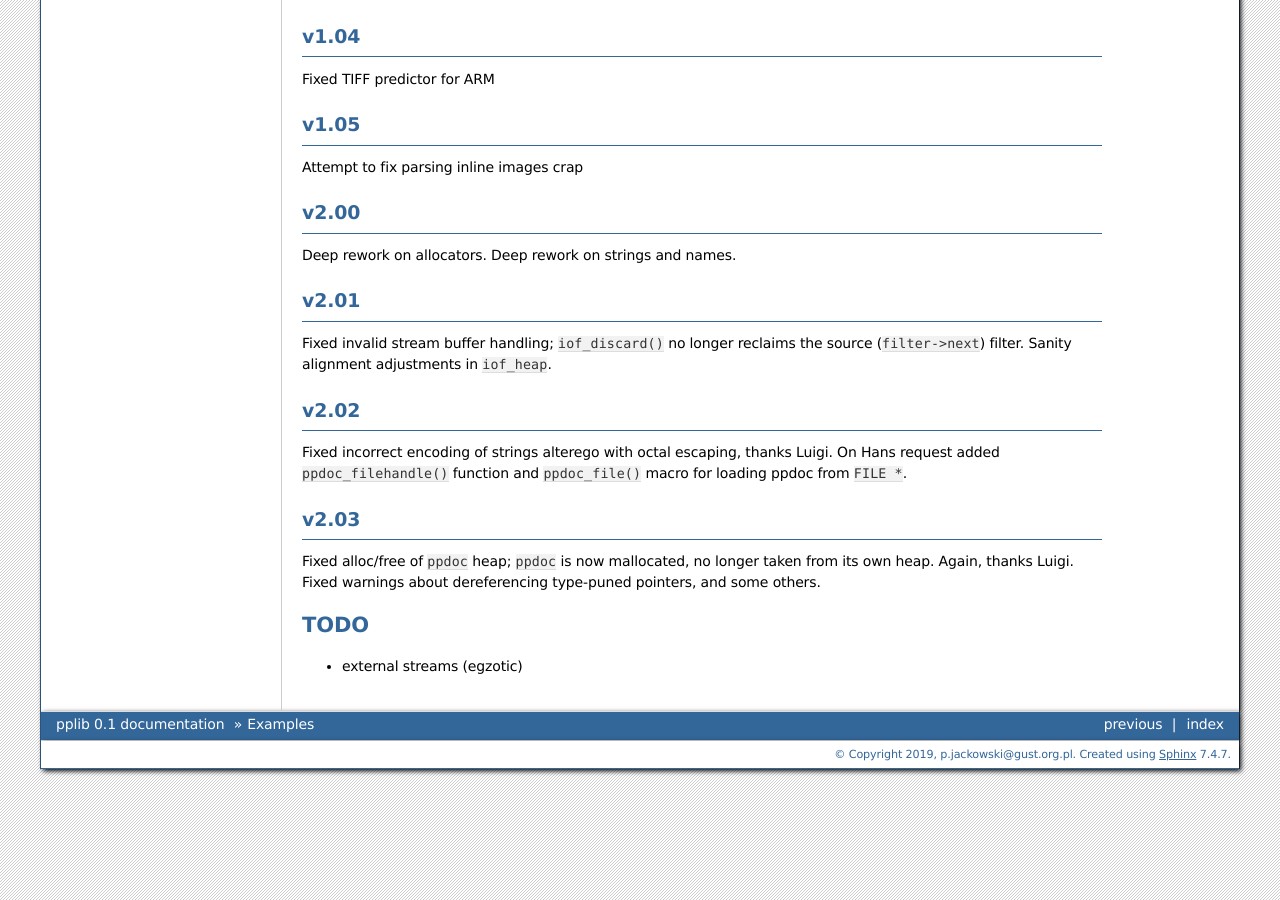
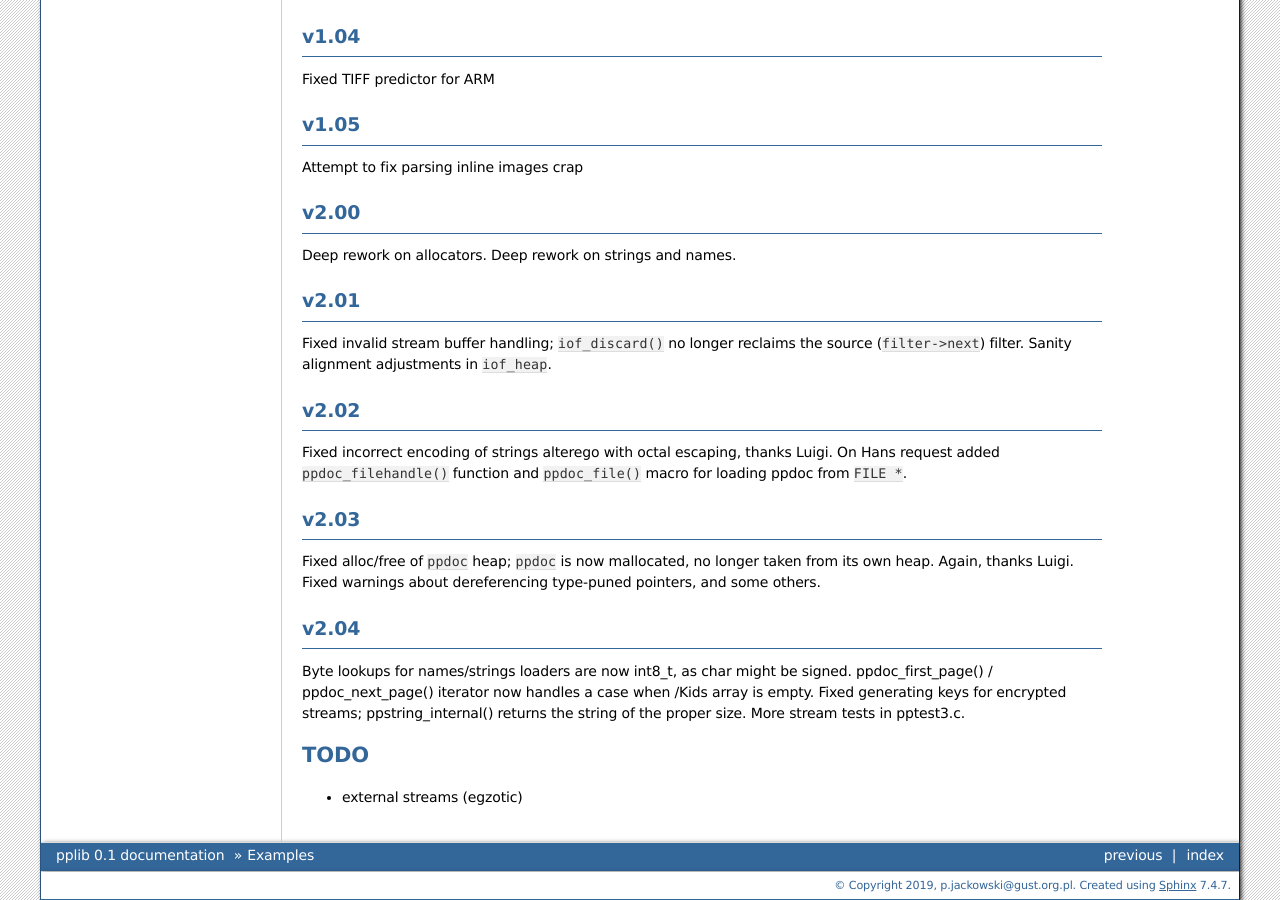
Before and after one commit to contextgarden/pplib, a Sphinx documentation site: the page built from doc/ppcode.rst, in a window 1280 px wide and 900 px high, scrolled down 1397 px. Built offline with Sphinx 7.4.7, drawn with Linux system fonts in a browser that asks for light colours.

Commit message:
changelog update

```diff
--- a/doc/ppcode.rst
+++ b/doc/ppcode.rst
@@ -82,6 +82,13 @@ v2.03
 Fixed alloc/free of ``ppdoc`` heap; ``ppdoc`` is now mallocated, no longer taken from its own heap. Again, thanks Luigi.
 Fixed warnings about dereferencing type-puned pointers, and some others.
 
+v2.04
+-----
+Byte lookups for names/strings loaders are now int8_t, as char might be signed.
+ppdoc_first_page() / ppdoc_next_page() iterator now handles a case when /Kids array is empty.
+Fixed generating keys for encrypted streams; ppstring_internal() returns the string of the proper size.
+More stream tests in pptest3.c.
+
 TODO
 ====
 - external streams (egzotic)
```
